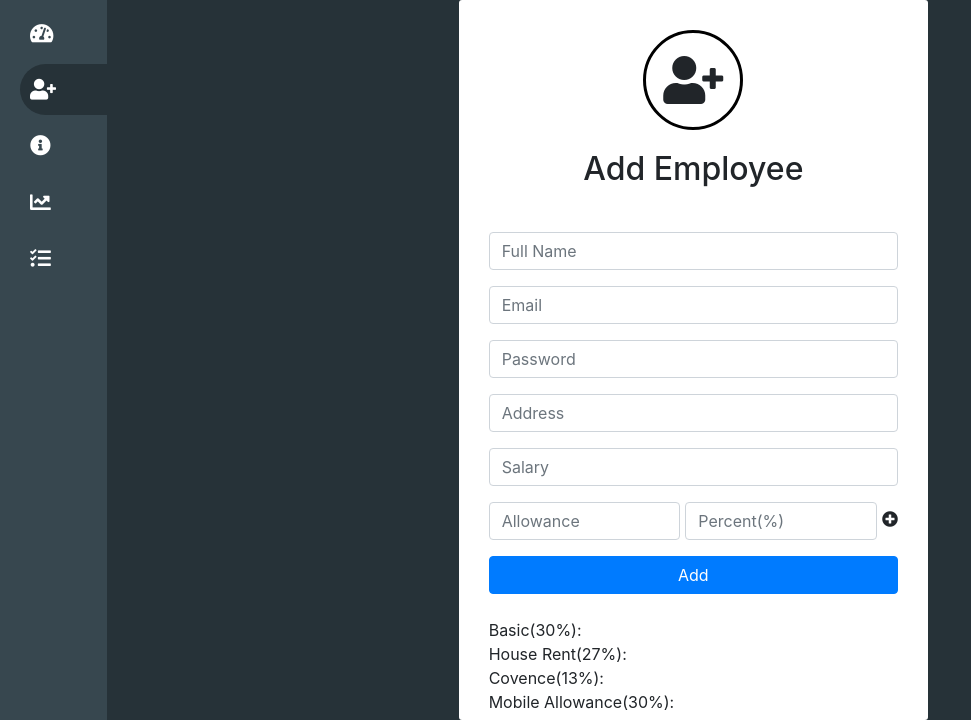
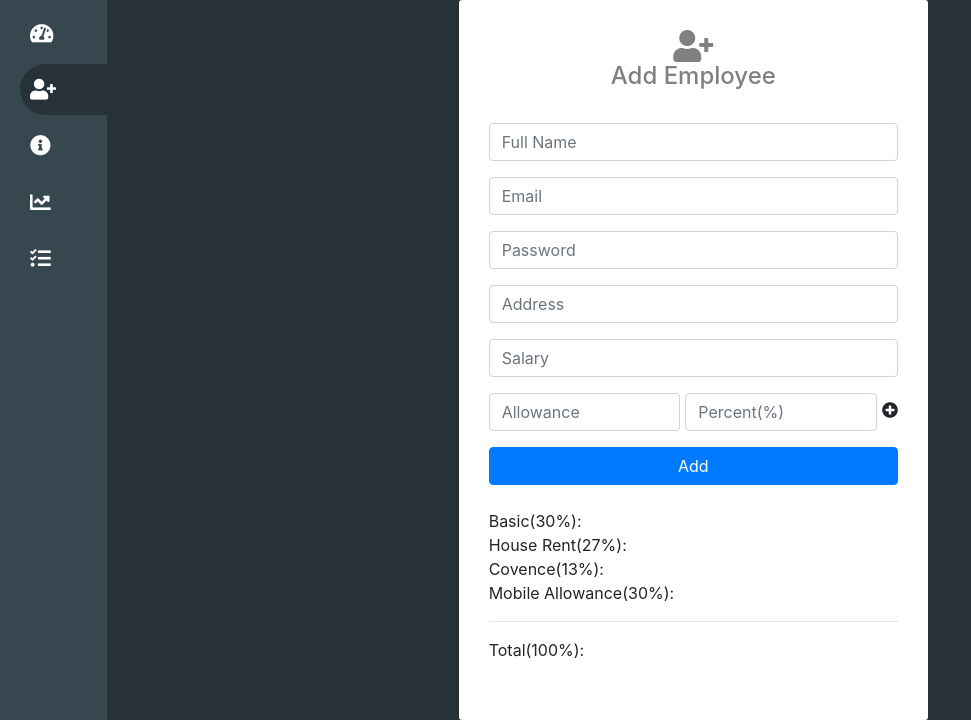
Before and after one commit to nahidhossain123/EmployeeManagementSystem, a PHP site: page /AddEmployee.php in a window 1280 px wide. Shown: the part 80-800 px from the top of the page, without its empty margins (0-971 px from the left). Run offline with PHP 8.4, Linux system fonts and the light colour scheme; the visitor is signed in with stand-in values (Sample User, id 1); tables that the repository leaves empty or names only in its code hold one stand-in row (values such as "Sample post"); grey boxes marked "Sample" are stand-in pictures; some libraries are stand-ins or nearby versions.

Commit message:
Add Employee Feature

```diff
--- a/AddEmployee.php
+++ b/AddEmployee.php
@@ -13,50 +13,70 @@
     else{
         $val=$_SESSION['user'];
     }
-    $sql="SELECT * FROM admin WHERE admin_email='$val'";
-    $result=mysqli_query($conn,$sql);
-    $row=mysqli_num_rows($result);
-    $val=mysqli_fetch_assoc($result);
+    $sql1="SELECT * FROM admin WHERE admin_email='$val'";
+    $result1=mysqli_query($conn,$sql1);
+    $row=mysqli_num_rows($result1);
+    $val=mysqli_fetch_assoc($result1);
     if($row==0)
     {
         header("Location:AdminLogin.php");
     }
-    $name=$email=$pass=$address=$salary=" ";
+    $name=$email=$pass=$address=$salary=$message=NULL;
     $name_Error=$email_error=$pass_error=$address_error=$salary_error=$newA_Error=" ";
 
     if(isset($_POST['submit'])){
         if(empty($_POST['name']))
         {
-            $name_Error="Name Required!!!";
+            $name_Error="*Name Required!!!";
         }else{
             $name=$_POST['name'];
         }
         if(empty($_POST['email']))
         {
-            $email_error="Email Required!!!";
+            $email_error="*Email Required!!!";
         }else{
             $email=$_POST['email'];
+            $sql="SELECT * from temp_employee where em_email='$email'";
+            $result=mysqli_query($conn,$sql);
+            $row=mysqli_num_rows($result);
+            if($row>0)
+            {
+                $email_error="Email Already Exist Try Another One!!";
+            }
         }
         if(empty($_POST['pass']))
         {
-            $pass_error="pass Required!!!";
+            $pass_error="*Password Required!!!";
         }else{
-            $pass=$_POST['email'];
+            $pass=$_POST['pass'];
         }
         if(empty($_POST['address']))
         {
-            $address_error="address Required!!!";
+            $address_error="*Address Required!!!";
         }else{
             $address=$_POST['address'];
         }
         if(empty($_POST['salary']))
         {
-            $salary_error="salary Required!!!";
+            $salary_error="*Salary Required!!!";
         }else{
             $salary=$_POST['salary'];
         }
         $allowance=$_POST['allowance'];
-        $val=$_POST['val'];
+        $precent=$_POST['val'];
+        if($name_Error==" " && $email_error==" " && $pass_error==" " && $address_error=" " && $salary_error==" ")
+        {
+            $sql="INSERT INTO `temp_employee`( `em_name`, `em_email`, `em_pass`, `em_address`, `em_salary`) VALUES ('$name','$email','$pass','$address','$salary')";
+            $result=mysqli_query($conn,$sql);
+            if($result)
+            {
+                $message="Employee Inserted Successfully!!";
+                header("Location:AddEmployee.php?msg=$message");
+            }
+            else{
+                $message="Insertion Failed!!";
+            }
+        }
 
     }
 ?>
@@ -104,27 +124,37 @@
             <div class="contents" style="overflow-y:auto;">
 
                 <span style="display:flex;justify-content:center;">
-                    <div style="width:100px;height:100px;border-radius:50px;border:3px solid black;display:flex;justify-content:center;align-items:center">
-                        <i class="fas fa-user-plus fa-3x"></i>
+                    <div style="color:gray;display:flex;justify-content:center;align-items:center">
+                        <i class="fas fa-user-plus fa-2x"></i>
                     </div>
                 </span>
-                <h2>Add Employee</h2>
+                <h4 class="text-center" style="color:gray">Add Employee</h4>
                 <br>
                 <form action="" method="POST">
                     <div class="form-group">
-                        <input type="text" class="form-control" placeholder="Full Name" name="name">
+                        <input type="text" class="form-control" placeholder="Full Name" name="name" value="<?php
+                            if(isset($name))
+                            {
+                                echo $name;
+                            }
+                        ?>">
+                        <small><?php echo $name_Error ?></small>
                     </div>
                     <div class="form-group">
-                        <input type="email" class="form-control" placeholder="Email" name="email">
+                        <input type="email" class="form-control" placeholder="Email" name="email" value="<?php echo $email ?>">
+                        <small><?php echo $email_error ?></small>
                     </div>
                     <div class="form-group">
-                        <input type="password" class="form-control"  placeholder="Password" name="pass">
+                        <input type="password" class="form-control"  placeholder="Password" name="pass" value="<?php echo $pass ?>">
+                        <small><?php echo $pass_error ?></small>
                     </div>
                     <div class="form-group">
-                        <input type="text" class="form-control"  placeholder="Address" name="add">
+                        <input type="text" class="form-control"  placeholder="Address" name="add" value="<?php echo $address ?>">
+                        <small><?php echo $address_error ?></small>
                     </div>
                     <div class="form-group">
-                        <input type="number" id="salary" onkeyup="Percent()" class="form-control"  placeholder="Salary" name="salary">
+                        <input type="text" id="salary" onkeyup="Percent()" class="form-control"  placeholder="Salary" name="salary" value="<?php echo $salary ?>">
+                        <small><?php echo $salary_error ?></small>
                     </div>
                     <div class="form-group" id="dynamic">
                         <div class="field">
@@ -143,6 +173,12 @@
                     <span id="mobile">Mobile Allowance(30%):</span>
                     <hr>
                     <span id="total">Total(100%):</span>
+                    <small><?php
+                        if(isset($_GET['msg']))
+                        {
+                            echo $_GET['msg'];
+                        }
+                    ?></small>
                 </div>
             </div>
         </div>
```
